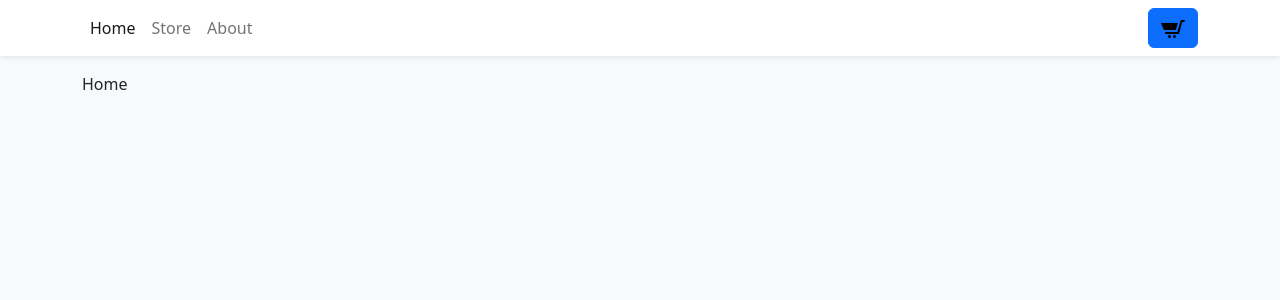
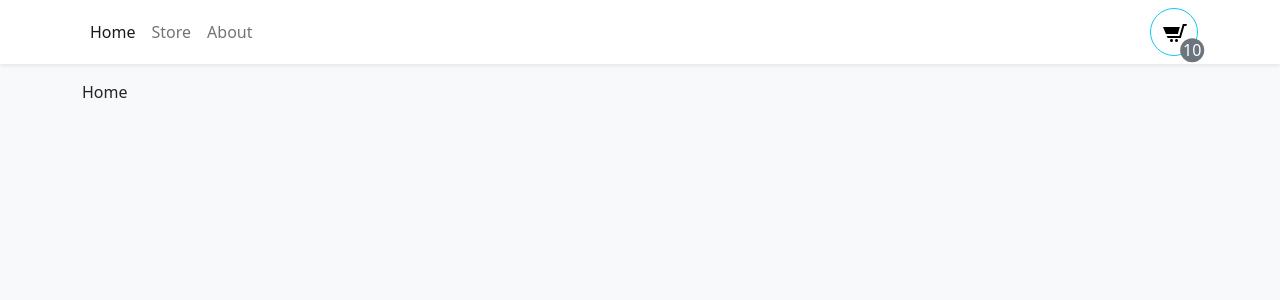
Before and after one commit to Kingshukrox/shopping-cart, a React (Vite) app: page / in a window 1280 px wide. Shown: the top 300 px of the page. Built offline with nearby package versions, Linux system fonts and the light colour scheme.

Commit message:
navbar cart designing done

```diff
--- a/src/components/Navbar.jsx
+++ b/src/components/Navbar.jsx
@@ -5,7 +5,7 @@ import { NavLink } from "react-router-dom";
 
 export function Navbar() {
     return (
-        <NavBs className="bg-white shadow-sm mb-3">
+        <NavBs sticky="top" className="bg-white shadow-sm mb-3">
             <Container>
                 <Nav className="me-auto">
                     {" "}
@@ -20,7 +20,15 @@ export function Navbar() {
                         About
                     </Nav.Link>
                 </Nav>
-                <Button>
+                <Button
+                    style={{
+                        width: "3rem",
+                        height: "3rem",
+                        position: "relative",
+                    }}
+                    variant="outline-info"
+                    className="rounded-circle"
+                >
                     <svg
                         xmlns="http://www.w3.org/2000/svg"
                         width="24"
@@ -29,6 +37,20 @@ export function Navbar() {
                     >
                         <path d="M10 19.5c0 .829-.672 1.5-1.5 1.5s-1.5-.671-1.5-1.5c0-.828.672-1.5 1.5-1.5s1.5.672 1.5 1.5zm3.5-1.5c-.828 0-1.5.671-1.5 1.5s.672 1.5 1.5 1.5 1.5-.671 1.5-1.5c0-.828-.672-1.5-1.5-1.5zm1.336-5l1.977-7h-16.813l2.938 7h11.898zm4.969-10l-3.432 12h-12.597l.839 2h13.239l3.474-12h1.929l.743-2h-4.195z" />
                     </svg>
+                    <div
+                        className="rounded-circle bg-secondary d-flex justify-content-center align-items-center"
+                        style={{
+                            color: "white",
+                            position: "absolute",
+                            right: 0,
+                            bottom: 0,
+                            height:"1.5rem",
+                            width:"1.5rem",
+                            transform:"translate(30%,30%)"
+                        }}
+                    >
+                        10
+                    </div>
                 </Button>
             </Container>
         </NavBs>
```
